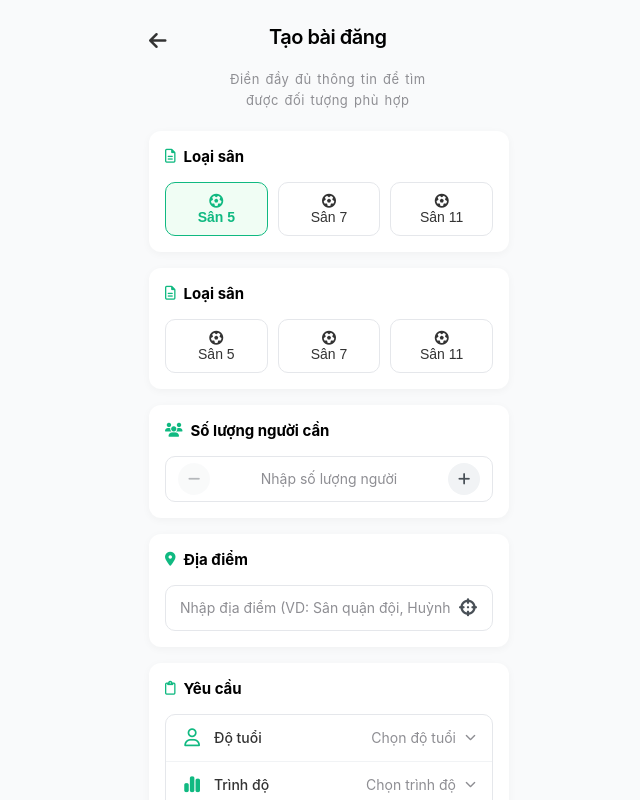
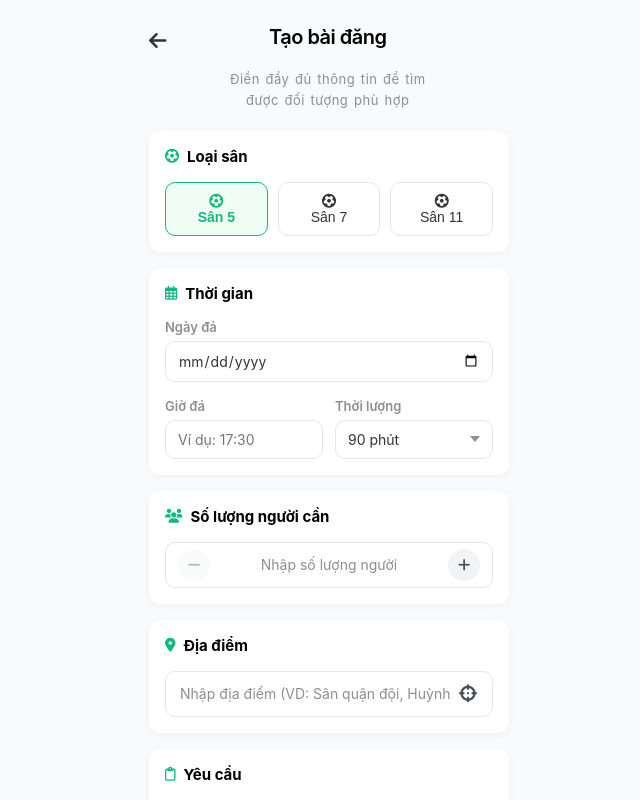
Before and after one commit to hung230206/Sport_Matching, a React (Vite) app in the folder my-project/: page / in a window 1280 px wide. Shown: the top 800 px of the page, without its empty margins (311-951 px from the left). Built offline with nearby package versions, Linux system fonts and the light colour scheme.

Commit message:
fix: sua loi hien thi khoi thoi gian va icon san banh

```diff
--- a/my-project/src/Components/PitchTypeSection.jsx
+++ b/my-project/src/Components/PitchTypeSection.jsx
@@ -4,7 +4,7 @@ const PitchTypeSection = ({ selectedPitch, setSelectedPitch }) => {
     return (
         <div className="section-card">
             <h2 className="text-h2 section-title">
-                <i className="fa-regular fa-file-lines icon-green"></i>
+                <i className="fa-solid fa-soccer-ball icon-green"></i>
                 Loại sân
             </h2>
             <div className="pitch-options">
--- a/my-project/src/Components/TimePickerSection.jsx
+++ b/my-project/src/Components/TimePickerSection.jsx
@@ -1,29 +1,63 @@
 import React from 'react';
 
-const PitchTypeSection = ({ selectedPitch, setSelectedPitch }) => {
+const TimePickerSection = ({ selectedDate, setSelectedDate, selectedTime, setSelectedTime, duration, setDuration }) => {
+    const getWeekdayName = (dateString) => {
+        if (!dateString) return '';
+        const date = new Date(dateString);
+        const dayIndex = date.getDay();
+        const weekdays = ['Chủ Nhật', 'Thứ Hai', 'Thứ Ba', 'Thứ Tư', 'Thứ Năm', 'Thứ Sáu', 'Thứ Bảy'];
+        return weekdays[dayIndex];
+    };
+
     return (
         <div className="section-card">
             <h2 className="text-h2 section-title">
-                <i className="fa-regular fa-file-lines icon-green"></i>
-                Loại sân
+                <i className="fa-regular fa-calendar-days icon-green"></i>
+                Thời gian
             </h2>
-            <div className="pitch-options">
-                {[5, 7, 11].map((type) => (
-                    <button
-                        key={type}
-                        type="button"
-                        className={`pitch-btn ${selectedPitch === type ? 'active' : ''}`}
-                        onClick={() => setSelectedPitch(type)}
-                    >
-                        <div className="pitch-icon-box">
-                            <i className="fa-solid fa-soccer-ball"></i>
-                        </div>
-                        <span>Sân {type}</span>
-                    </button>
-                ))}
+            <div className="time-picker-container">
+                <div className="picker-item full-width">
+                    <label className="text-sub">Ngày đá</label>
+                    <div className="input-with-badge">
+                        <input
+                            type="date"
+                            className="time-input"
+                            value={selectedDate}
+                            onChange={(e) => setSelectedDate(e.target.value)}
+                        />
+                        {selectedDate && (
+                            <span className="weekday-badge">{getWeekdayName(selectedDate)}</span>
+                        )}
+                    </div>
+                </div>
+                <div className="picker-row-split">
+                    <div className="picker-item">
+                        <label className="text-sub">Giờ đá</label>
+                        <input
+                            type="text"
+                            className="time-input"
+                            placeholder="Ví dụ: 17:30"
+                            maxLength={5}
+                            value={selectedTime}
+                            onChange={(e) => setSelectedTime(e.target.value)}
+                        />
+                    </div>
+                    <div className="picker-item">
+                        <label className="text-sub">Thời lượng</label>
+                        <select
+                            className="time-input select-input"
+                            value={duration}
+                            onChange={(e) => setDuration(e.target.value)}
+                        >
+                            <option value="60">60 phút</option>
+                            <option value="90">90 phút</option>
+                            <option value="120">120 phút</option>
+                        </select>
+                    </div>
+                </div>
             </div>
         </div>
     );
 };
 
-export default PitchTypeSection;
+export default TimePickerSection;
```
Also changed, not shown: my-project/src/pages/CreatePost.jsx (+4 -4 lines).
